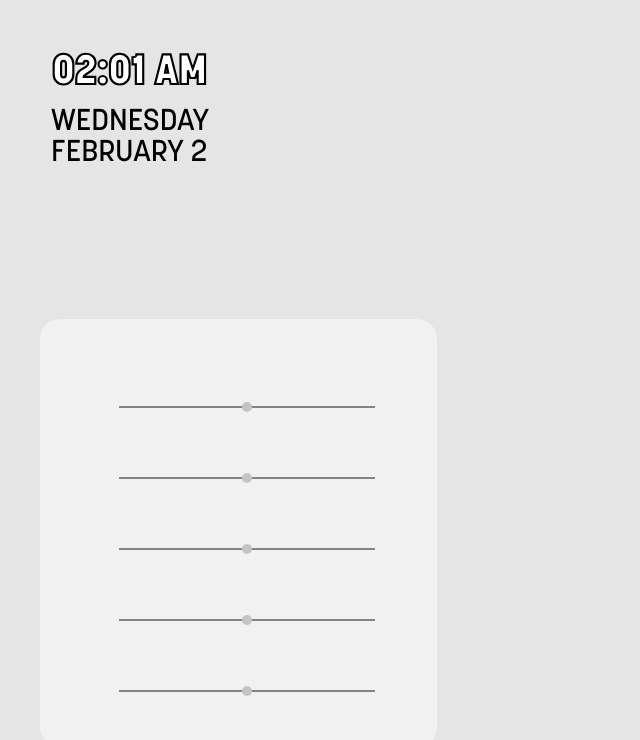
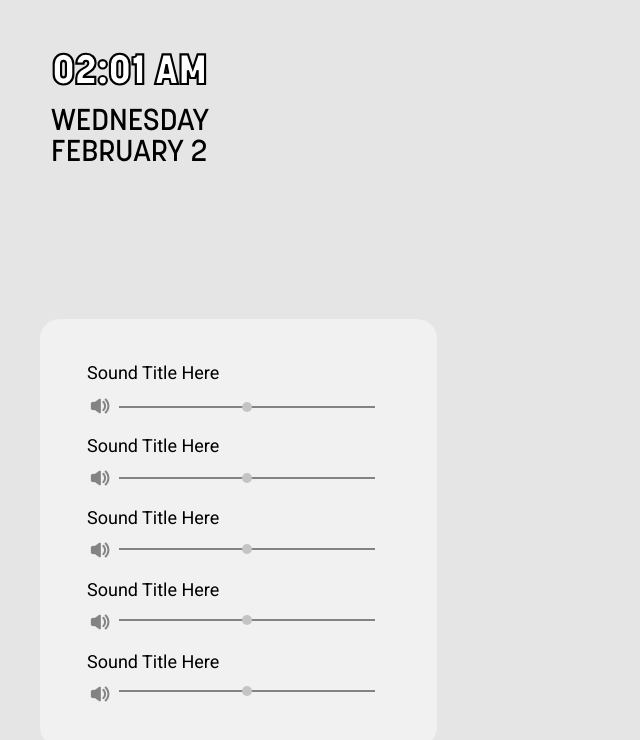
Before and after one commit to WITS-Team-1/client, a React (Create React App) app: page / in a window 1280 px wide. Shown: the top 740 px of the page, without its empty margins (0-640 px from the left). Built offline with nearby package versions, Linux system fonts and the light colour scheme.

Commit message:
duplicate sliders, add text, add icons

```diff
--- a/public/index.html
+++ b/public/index.html
@@ -24,6 +24,9 @@
       work correctly both with client-side routing and a non-root public URL.
       Learn how to configure a non-root public URL by running `npm run build`.
     -->
+    <link rel="preconnect" href="https://fonts.googleapis.com">
+    <link rel="preconnect" href="https://fonts.gstatic.com" crossorigin>
+    <link href="https://fonts.googleapis.com/css2?family=Roboto&display=swap" rel="stylesheet">
     <title>React App</title>
   </head>
   <body>
--- a/src/SoundWidget/SoundWidget.css
+++ b/src/SoundWidget/SoundWidget.css
@@ -70,3 +70,68 @@
     cursor: pointer;
     opacity: 1;
 }
+
+.text1 {
+    color: black;
+    font-size: 18px;
+    font-family: 'Roboto', sans-serif;
+    margin-top: -90px;
+    margin-left: -30px;
+}
+
+.text2 {
+    color: black;
+    font-size: 18px;
+    font-family: 'Roboto', sans-serif;
+    margin-top: 16px;
+    margin-left: -30px;
+}
+
+.text3 {
+    color: black;
+    font-size: 18px;
+    font-family: 'Roboto', sans-serif;
+    margin-top: 15px;
+    margin-left: -30px;
+}
+
+.text4 {
+    color: black;
+    font-size: 18px;
+    font-family: 'Roboto', sans-serif;
+    margin-top: 15px;
+    margin-left: -30px;
+}
+
+.text5 {
+    color: black;
+    font-size: 18px;
+    font-family: 'Roboto', sans-serif;
+    margin-top: 15px;
+    margin-left: -30px;
+}
+
+.image1 {
+    margin-top: -294px;
+    margin-left: -27px;
+}
+
+.image2 {
+    margin-top: 45px;
+    margin-left: -27px;
+}
+
+.image3 {
+    margin-top: 45px;
+    margin-left: -27px;
+}
+
+.image4 {
+    margin-top: 45px;
+    margin-left: -27px;
+}
+
+.image5 {
+    margin-top: 45px;
+    margin-left: -27px;
+}
--- a/src/SoundWidget/SoundWidget.js
+++ b/src/SoundWidget/SoundWidget.js
@@ -1,6 +1,7 @@
-import React, { useEffect, useState } from "react";
+import React from "react";
 import './SoundWidget.css';
 import './thumb.css';
+import sound_widget from '../assets/images/sound_widget.png';
 
 function SoundWidget() {
     return (
@@ -11,6 +12,38 @@ function SoundWidget() {
             <input type='range' min='0' max='100' step='0.01' className='range3'/>
             <input type='range' min='0' max='100' step='0.01' className='range4'/>
             <input type='range' min='0' max='100' step='0.01' className='range5'/>
+
+            <div className='text1'>
+                <p>Sound Title Here</p>
+            </div>
+            <div className='text2'>
+                <p>Sound Title Here</p>
+            </div>
+            <div className='text3'>
+                <p>Sound Title Here</p>
+            </div>
+            <div className='text4'>
+                <p>Sound Title Here</p>
+            </div>
+            <div className='text5'>
+                <p>Sound Title Here</p>
+            </div>
+
+            <div className='image1'>
+                <img src={sound_widget} width="20" height="20"></img>
+            </div>
+            <div className='image2'>
+                <img src={sound_widget} width="20" height="20"></img>
+            </div>
+            <div className='image3'>
+                <img src={sound_widget} width="20" height="20"></img>
+            </div>
+            <div className='image4'>
+                <img src={sound_widget} width="20" height="20"></img>
+            </div>
+            <div className='image5'>
+                <img src={sound_widget} width="20" height="20"></img>
+            </div>
         </div>
 
     );
```
Also changed, not shown: src/assets/images/sound_widget.png (added).
